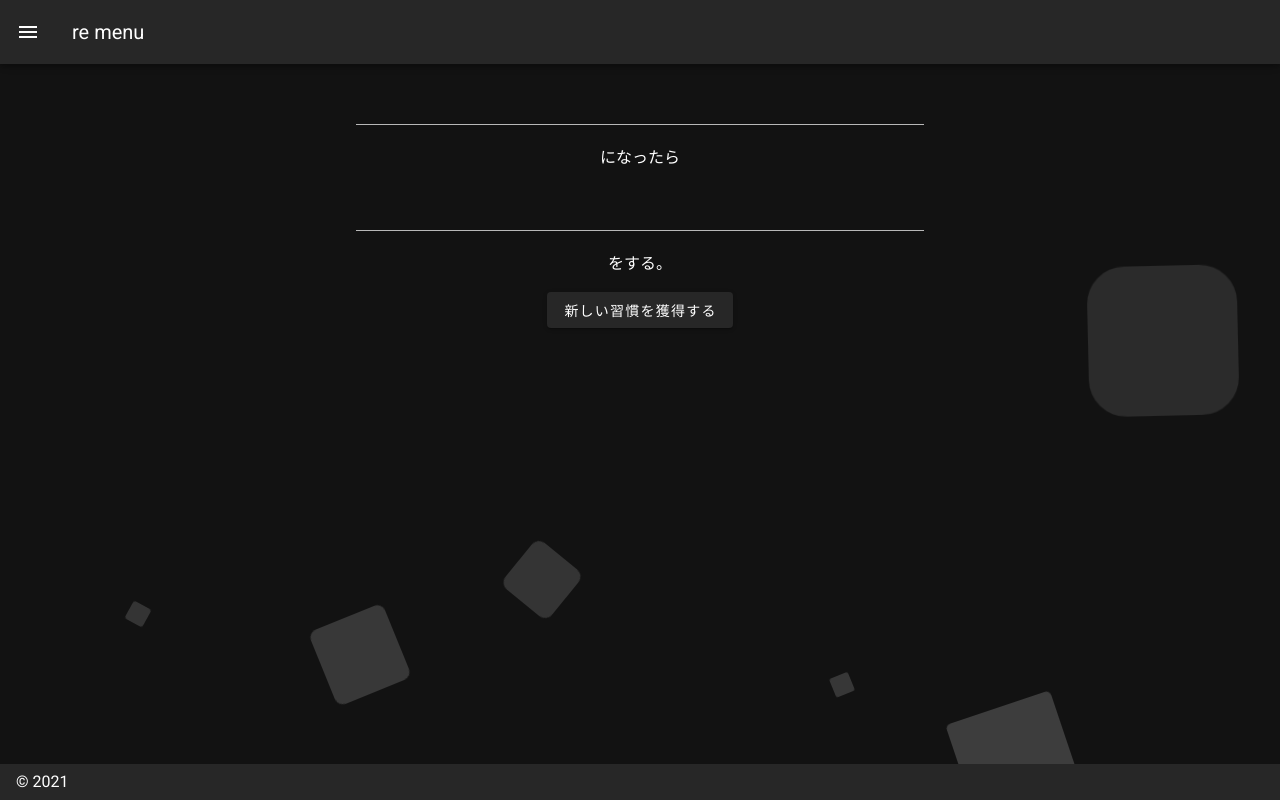
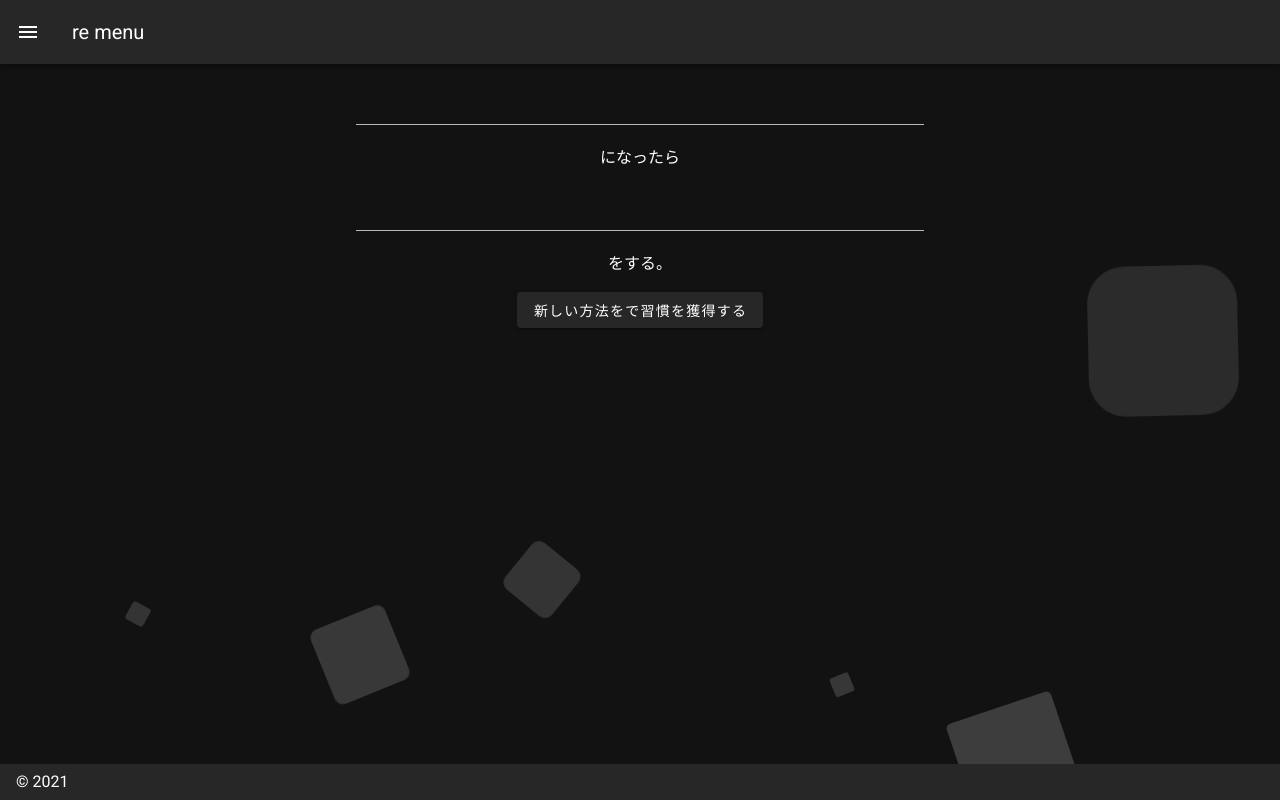
Before and after one commit to saqtaka/remenu, a Nuxt app: page / in a window 1280 px wide. Built offline with nearby package versions, Linux system fonts and the light colour scheme.

Commit message:
Update TopView.vue

```diff
--- a/components/component/TopView.vue
+++ b/components/component/TopView.vue
@@ -1,11 +1,11 @@
 <template>
     <div>
         <div>
-            <v-text-field></v-text-field>
+            <v-text-field class="relative"></v-text-field>
             <p>になったら</p>
-            <v-text-field></v-text-field>
+            <v-text-field class="relative"></v-text-field>
             <p>をする。</p>
-            <v-btn>新しい習慣を獲得する</v-btn>
+            <v-btn class="relative">新しい方法をで習慣を獲得する</v-btn>
         </div>
         <div class="area">
             <ul class="square">
@@ -25,6 +25,10 @@
 </template>
 
 <style scoped>
+    .relative {
+        position: relative;
+        z-index: 30;
+    }
     .area {
         /* background: #4e54c8; */
         /* background: -webkit-linear-gradient(to left, #8f94fb, #4e54c8); */
@@ -39,6 +43,7 @@
         width: 100%;
         height: 100%;
         overflow: hidden;
+        z-index: 20;
     }
 
     .square li {
```
